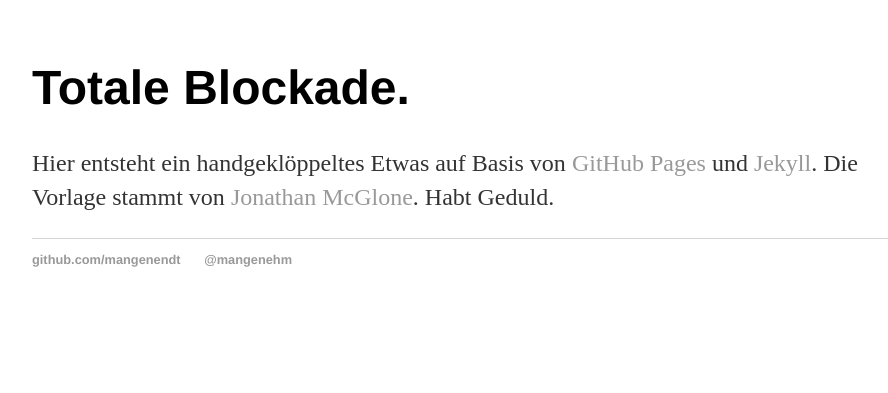
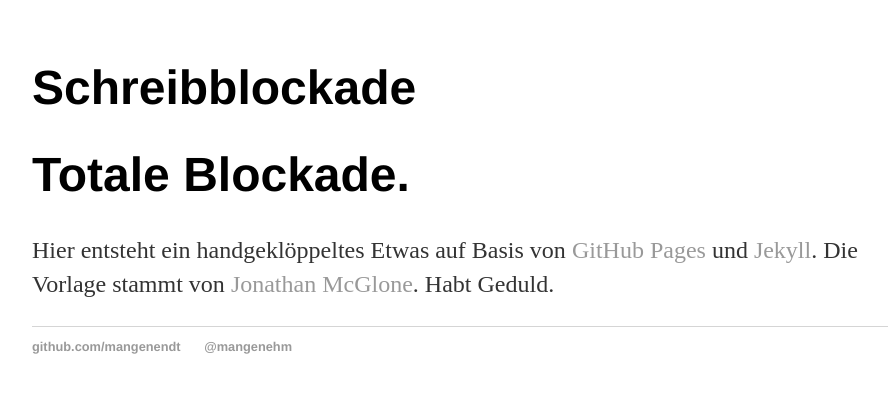
Before and after one commit to mangenendt/mangenendt.github.io, a Jekyll site: the page built from index.html, in a window 1280 px wide. Shown: the top 393 px of the page, without its empty margins (160-1048 px from the left). Built offline with Jekyll 4.4.1, drawn with Linux system fonts in a browser that asks for light colours.

Commit message:
Update default.html

```diff
--- a/_layouts/default.html
+++ b/_layouts/default.html
@@ -6,6 +6,7 @@
 		<link rel="stylesheet" type="text/css" href="/css/main.css">
 	</head>
 	<body>
+		<h1>Schreibblockade</h1>
 		<nav>
     		<ul>
         		<!-- no use for these links right now
```
